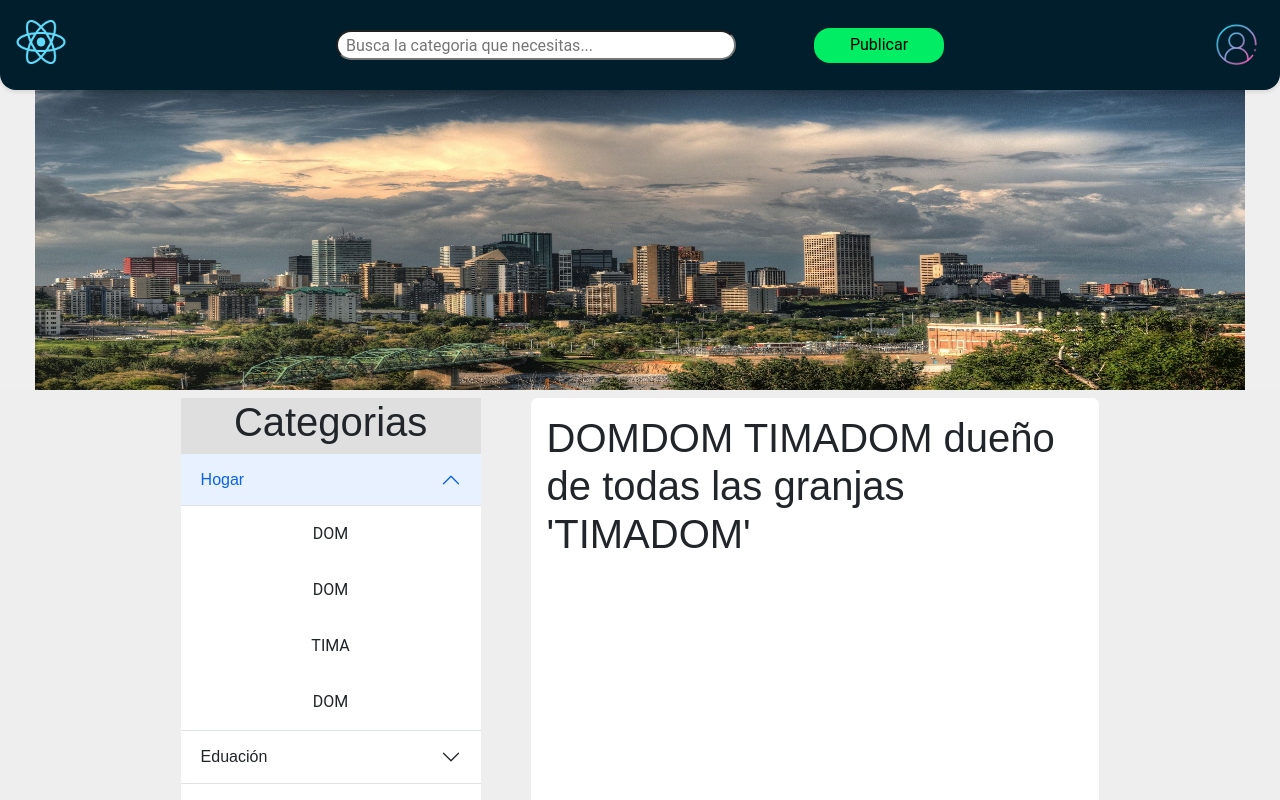
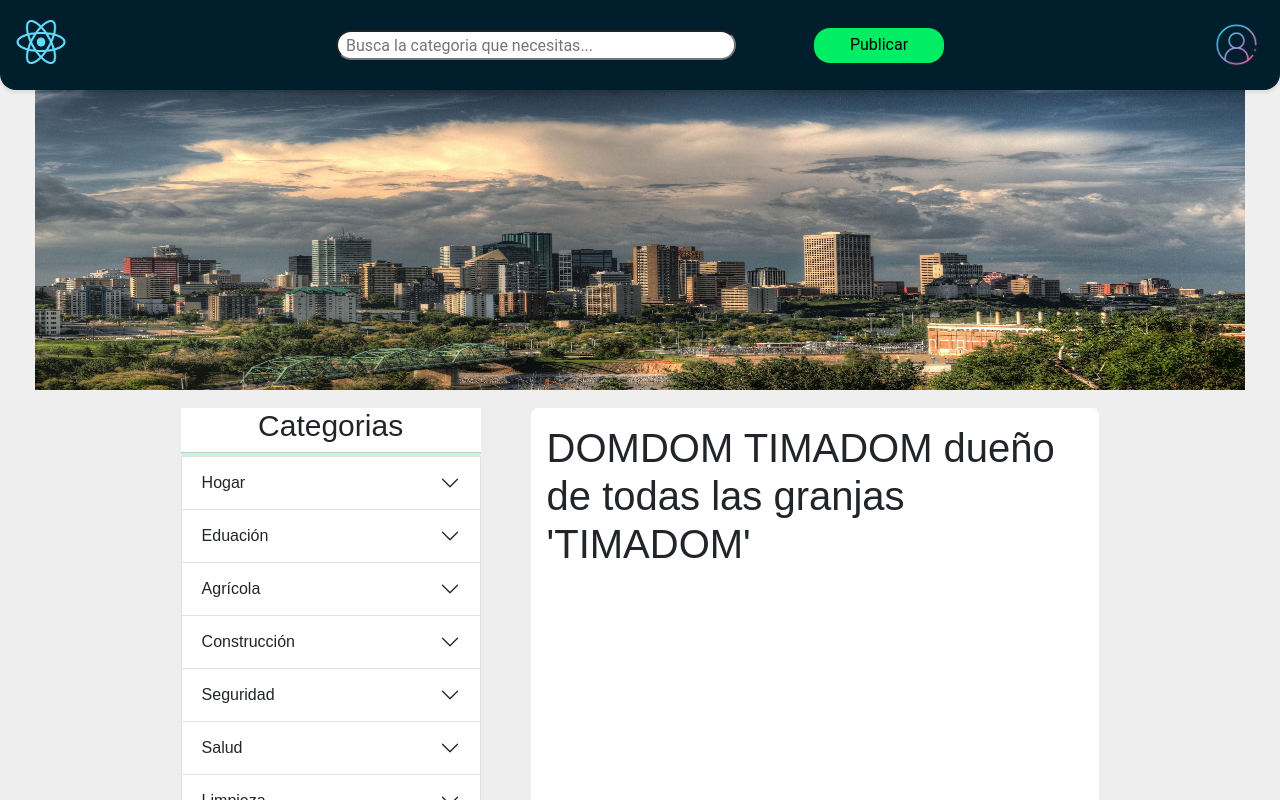
Before and after one commit to LeeMichael24/DOMDOMTIMADOM-REPO, a React (Vite) app in the folder trabajitos_vite/: page / in a window 1280 px wide. Shown: the top 800 px of the page. Built offline with nearby package versions, Linux system fonts and the light colour scheme.

Commit message:
Add: Accordion bugs done

```diff
--- a/trabajitos_vite/src/App.jsx
+++ b/trabajitos_vite/src/App.jsx
@@ -1,8 +1,10 @@
+
 import classes from "./App.module.scss";
 import Header from "./components/Header/Header";
 import Footer from "./components/Footer/Footer";
 import Feed from "./components/Feed/Feed";
 import Banner from "./components/Banner/Banner";
+
 
 
 
--- a/trabajitos_vite/src/components/Feed/Accordion/Accordion.jsx
+++ b/trabajitos_vite/src/components/Feed/Accordion/Accordion.jsx
@@ -1,75 +1,82 @@
 import Accordion from 'react-bootstrap/Accordion';
 import classes from './Accordion.module.scss';
+
 
 function AlwaysOpenExample() {
   return (
     <div className={classes['div-accordion']}>
-        <h1>Categorias</h1>
-        <Accordion className={classes['Accordion']} defaultActiveKey={['0']} flush>
+            <h1 className={classes['h1']}>Categorias</h1>
+            <hr className={classes['hr']}/>
+        <Accordion className={classes['Accordion']} defaultActiveKey={['0']} >
         <Accordion.Item eventKey="0">
+        </Accordion.Item>
+        <Accordion.Item eventKey="1">
             <Accordion.Header>Hogar</Accordion.Header>
             <Accordion.Body>
-                DOM
+                Hogar
             </Accordion.Body>
             <Accordion.Body>
-                DOM
+                Hogar
             </Accordion.Body>
             <Accordion.Body>
-                TIMA
+                Hogar
             </Accordion.Body>
             <Accordion.Body>
-                DOM
+                Hogar
+            </Accordion.Body>
+            <Accordion.Body>
+                Hogar
             </Accordion.Body>
         </Accordion.Item>
-        <Accordion.Item eventKey="1">
+        <Accordion.Item eventKey="2">
             <Accordion.Header>Eduación</Accordion.Header>
             <Accordion.Body>
                 Eduacion
             </Accordion.Body>
         </Accordion.Item>
-        <Accordion.Item eventKey="2">
+        <Accordion.Item eventKey="3">
             <Accordion.Header>Agrícola</Accordion.Header>
             <Accordion.Body>
                 Eduacion
             </Accordion.Body>
         </Accordion.Item>
-        <Accordion.Item eventKey="3">
+        <Accordion.Item eventKey="4">
             <Accordion.Header>Construcción</Accordion.Header>
             <Accordion.Body>
                 Eduacion
             </Accordion.Body>
         </Accordion.Item>
-        <Accordion.Item eventKey="4">
+        <Accordion.Item eventKey="5">
             <Accordion.Header>Seguridad</Accordion.Header>
             <Accordion.Body>
                 Eduacion
             </Accordion.Body>
         </Accordion.Item>
-        <Accordion.Item eventKey="5">
+        <Accordion.Item eventKey="6">
             <Accordion.Header>Salud</Accordion.Header>
             <Accordion.Body>
                 Eduacion
             </Accordion.Body>
         </Accordion.Item>
-        <Accordion.Item eventKey="6">
+        <Accordion.Item eventKey="7">
             <Accordion.Header>Limpieza</Accordion.Header>
             <Accordion.Body>
                 Eduacion
             </Accordion.Body>
         </Accordion.Item>
-        <Accordion.Item eventKey="7">
+        <Accordion.Item eventKey="8">
             <Accordion.Header>Mascotas</Accordion.Header>
             <Accordion.Body>
                 Eduacion
             </Accordion.Body>
         </Accordion.Item>
-        <Accordion.Item eventKey="8">
+        <Accordion.Item eventKey="9">
             <Accordion.Header>Reparaciones</Accordion.Header>
             <Accordion.Body>
                 Eduacion
             </Accordion.Body>
         </Accordion.Item>
-        <Accordion.Item eventKey="9">
+        <Accordion.Item eventKey="10">
             <Accordion.Header>Extras</Accordion.Header>
             <Accordion.Body>
                 Eduacion
--- a/trabajitos_vite/src/components/Feed/Accordion/Accordion.module.scss
+++ b/trabajitos_vite/src/components/Feed/Accordion/Accordion.module.scss
@@ -1,9 +1,22 @@
 .div-accordion{
     width: 300px;
-    background: #1111;
     text-align: center;
+    background: white;
+    font-size: 16px;
+}
+
+.h1{
+    font-size: 30px;
 }
 
 .Accordion {
     width: 300px;
 }
+
+.hr{
+    width: 300px;
+    background: #01ed64;
+    height: 3px;
+    margin: 0;
+    padding: 0;
+}
--- a/trabajitos_vite/src/components/Feed/Feed.jsx
+++ b/trabajitos_vite/src/components/Feed/Feed.jsx
@@ -1,12 +1,12 @@
 import classes from './Feed.module.scss';
 import Cards from './Cards/Cards';
-import AlwaysOpenExample from './Accordion/Accordion';
+import Accordion from './Accordion/Accordion';
 
 
 const Feed = () => {
     return(
         <section className={classes['section-total']}>
-            <AlwaysOpenExample />
+            <Accordion />
 
             <Cards />
         </section>
--- a/trabajitos_vite/src/components/Feed/Feed.module.scss
+++ b/trabajitos_vite/src/components/Feed/Feed.module.scss
@@ -5,4 +5,5 @@
     min-height: auto;
     flex-direction: row;
     justify-content: center;
+    margin-top: 10px;
 }
```
